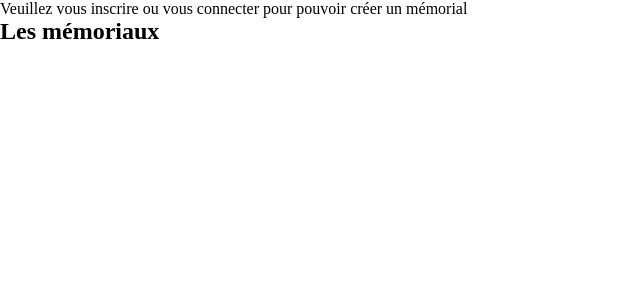
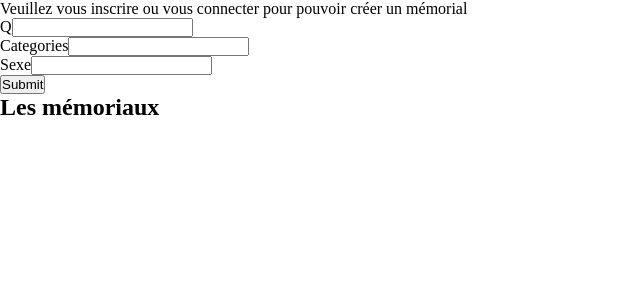
Before and after one commit to mayados/UHDP, a Symfony app: template templates/memorial/listeMemoriaux.html.twig in a window 1280 px wide. Shown: the part 18-318 px from the top of the page, without its empty margins (0-640 px from the left). Run offline with Twig, Linux system fonts and the light colour scheme; the template is opened without the code that fills it, so the values that code supplies are empty; form fields are guessed from the names that the template uses; some libraries are stand-ins or nearby versions.

Commit message:
display search form

```diff
--- a/templates/memorial/listeMemoriaux.html.twig
+++ b/templates/memorial/listeMemoriaux.html.twig
@@ -24,11 +24,19 @@
             <p>Veuillez vous inscrire ou vous connecter pour pouvoir créer un mémorial</p>
         {% endif %}
     </section>
+    <div class="recherche">
+        {{ form_start(formSearch) }}
+            {{ form_row(formSearch.q) }}
+            {{ form_row(formSearch.categories) }}
+            {{ form_row(formSearch.sexe) }}
+            {{ form_row(formSearch.submit) }}
 
+        {{ form_end(formSearch) }}
+    </div>
     <section class="memoriaux">
 
         <h1>Les mémoriaux</h1>
-        {% for memorial in listeMemoriaux %}
+        {% for memorial in memoriaux %}
             <div class="memorial">
                 <h2>{{ memorial.nom }}</h2>
                 {% if memorial.photo == null %}
@@ -45,7 +53,7 @@
         {% endfor %}
     </section>
     <div class="pagination">
-        {{ knp_pagination_render(listeMemoriaux) }}
+        {{ knp_pagination_render(memoriaux) }}
     </div>
 </div>
 {% endblock %}
```
Also changed, not shown: templates/memorial/listeParCategorie.html.twig (+6 -2 lines).
